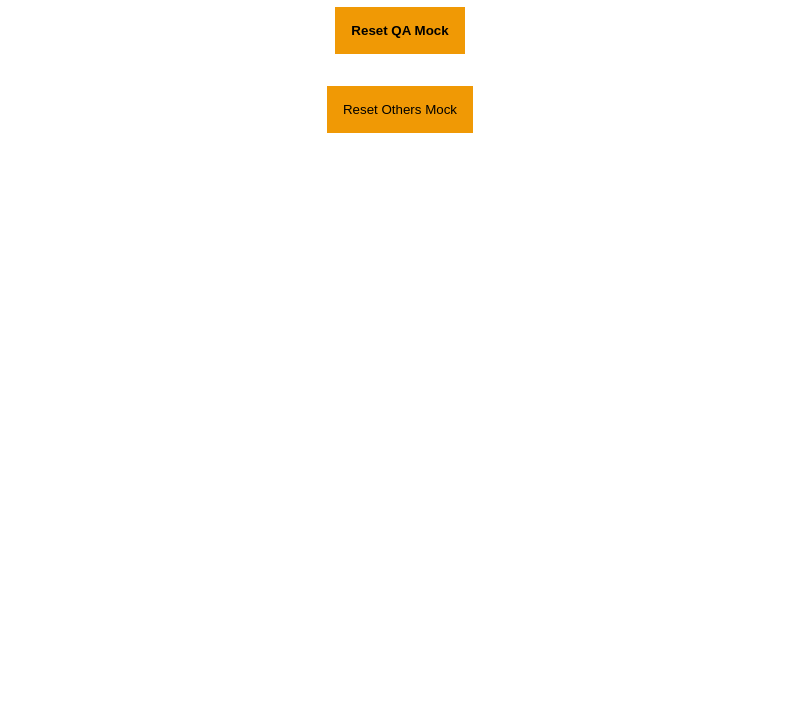
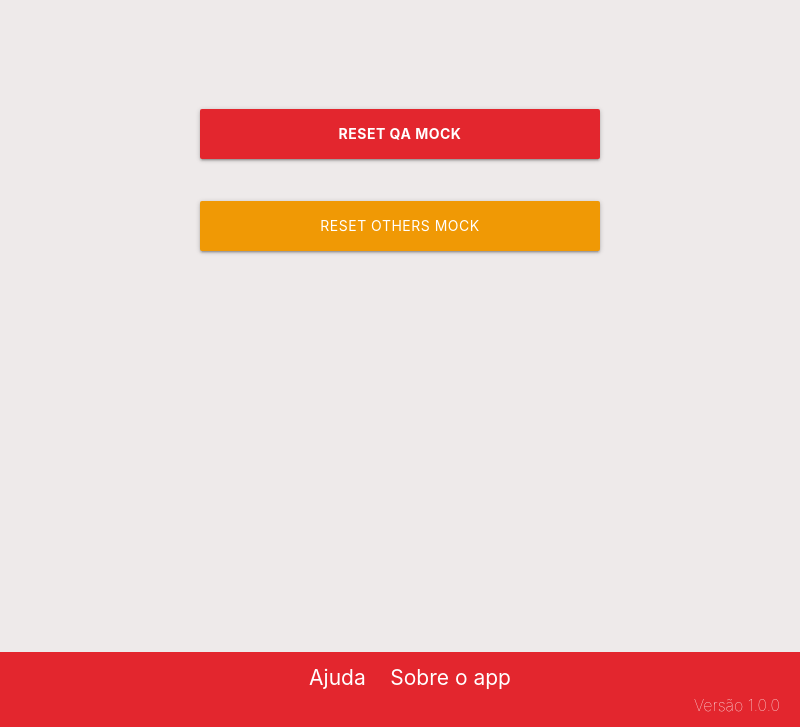
Before and after one commit to Kappyh/claro-mock-reset-app, an Electron app: page index.html in a window 800 px wide. Shown: the part 73-800 px from the top of the page. Drawn offline with nearby package versions, Linux system fonts and the light colour scheme.

Commit message:
- Altera o layout da pagina inicial - Adiciona o materialize css como dependencia - Adiciona rota para pagina de ajuda

```diff
--- a/index.html
+++ b/index.html
@@ -4,18 +4,30 @@
   <meta charset="UTF-8">
   <meta http-equiv="Content-Security-Policy" content="default-src 'self'; script-src 'self'">
   <meta http-equiv="X-Content-Security-Policy" content="default-src 'self'; script-src 'self'">
+  <link href="https://fonts.googleapis.com/icon?family=Material+Icons" rel="stylesheet">
+  <link rel="stylesheet" href="./node_modules/materialize-css/dist/css/materialize.min.css">
   <link rel="stylesheet" href="./styles/index.css">
   <title>Claro Mock Reset</title>
 </head>
 <body>
 
-<h1>Claro Pre Mock Reset</h1>
+<h1>Claro Pré Mock Reset</h1>
 
-<div id="actions">
-  <button id="QA-reset">Reset QA Mock</button>
-  <button id="Others-reset">Reset Others Mock</button>
-</div>
+<section id="actions">
+  <button id="QA-reset" class="waves-effect waves-light btn">Reset QA Mock</button>
+  <button id="Others-reset" class="waves-effect waves-light btn">Reset Others Mock</button>
+</section>
 
+
+<footer class="app-footer">
+  <section>
+    <a id="help-link">Ajuda</a>
+    <a>Sobre o app</a>
+  </section>
+  <section>Versão 1.0.0</section>
+</footer>
+<script src="./node_modules/materialize-css/dist/js/materialize.min.js"></script>
+<script src="./services/firebase.js"></script>
 <script src="./render.js"></script>
 </body>
 </html>
--- a/index.js
+++ b/index.js
@@ -6,8 +6,10 @@ try {
     require('electron-reloader')(module)
 } catch (_) {}
 
+let win;
+
 const createWindow = () =>{
-    const win = new BrowserWindow({
+    win = new BrowserWindow({
         width: 800,
         height: 600,
         webPreferences: {
--- a/package.json
+++ b/package.json
@@ -3,6 +3,7 @@
   "version": "1.0.0",
   "description": "App for reset claro pre mock",
   "main": "index.js",
+  "type": "commonjs",
   "scripts": {
     "start": "electron-forge start",
     "package": "electron-forge package",
@@ -25,7 +26,8 @@
   },
   "dependencies": {
     "axios": "^0.24.0",
-    "electron-squirrel-startup": "^1.0.0"
+    "electron-squirrel-startup": "^1.0.0",
+    "materialize-css": "^1.0.0-rc.2"
   },
   "config": {
     "forge": {
--- a/render.js
+++ b/render.js
@@ -1,6 +1,6 @@
 const QAReset = document.querySelector('#QA-reset');
 const OthersReset =  document.querySelector('#Others-reset');
-
+const links = document.querySelectorAll('a');
 // funcao reset QA
 
 // funcao reset Others
@@ -12,3 +12,7 @@ QAReset.addEventListener('click', ()=>{
 OthersReset.addEventListener('click', ()=>{
 
 });
+
+links[0].addEventListener('click', ()=>{
+   window.location.href = './pages/about/about.html';
+});
--- a/styles/index.css
+++ b/styles/index.css
@@ -5,11 +5,16 @@ body{
     padding: 0;
     margin: 0;
     font-size: 16px;
+    background-color: #eeeaea;
 }
 
 h1{
     color: #e3262e;
     text-align: center;
+    font-size: 2rem;
+    text-transform: uppercase;
+    font-weight: bold;
+    margin-bottom: 8rem;
 }
 
 #actions{
@@ -19,12 +24,44 @@ h1{
     justify-content: center;
 }
 button{
-    background-color: #f09905;
+    background-color: #f09905 !important;
     color: black;
     border: none;
-    padding: 1rem;
-    margin-bottom: 2rem;
+    min-width: 400px;
+    min-height: 50px;
+    margin-bottom: 3rem;
 }
 button:first-child{
+    background-color: #e3262e !important;
     font-weight: bold;
 }
+
+.app-footer{
+    width: 100%;
+    clear: both;
+    bottom: 0;
+    color: #ffffff;
+    font-weight: lighter;
+    position: fixed;
+    min-height: 70px;
+    padding: 10px;
+    display: flex;
+    flex-direction: column;
+    background-color: #e3262e;
+}
+.app-footer>section:first-child{
+    text-decoration: none;
+    align-self: center;
+}
+.app-footer>section:first-child>a{
+    font-size: 1.5rem;
+    font-weight: 400;
+    color: white !important;
+    margin-top: 10px;
+    margin-left: 20px;
+    cursor: pointer;
+}
+.app-footer>section:nth-child(2){
+    margin-right: 10px;
+    align-self: end;
+}
```
Also changed, not shown: pages/about/about.html (+17 -0 lines), pages/help/help.html (added, +10 -0 lines), pages/help/help.css (added), 4 other files.
